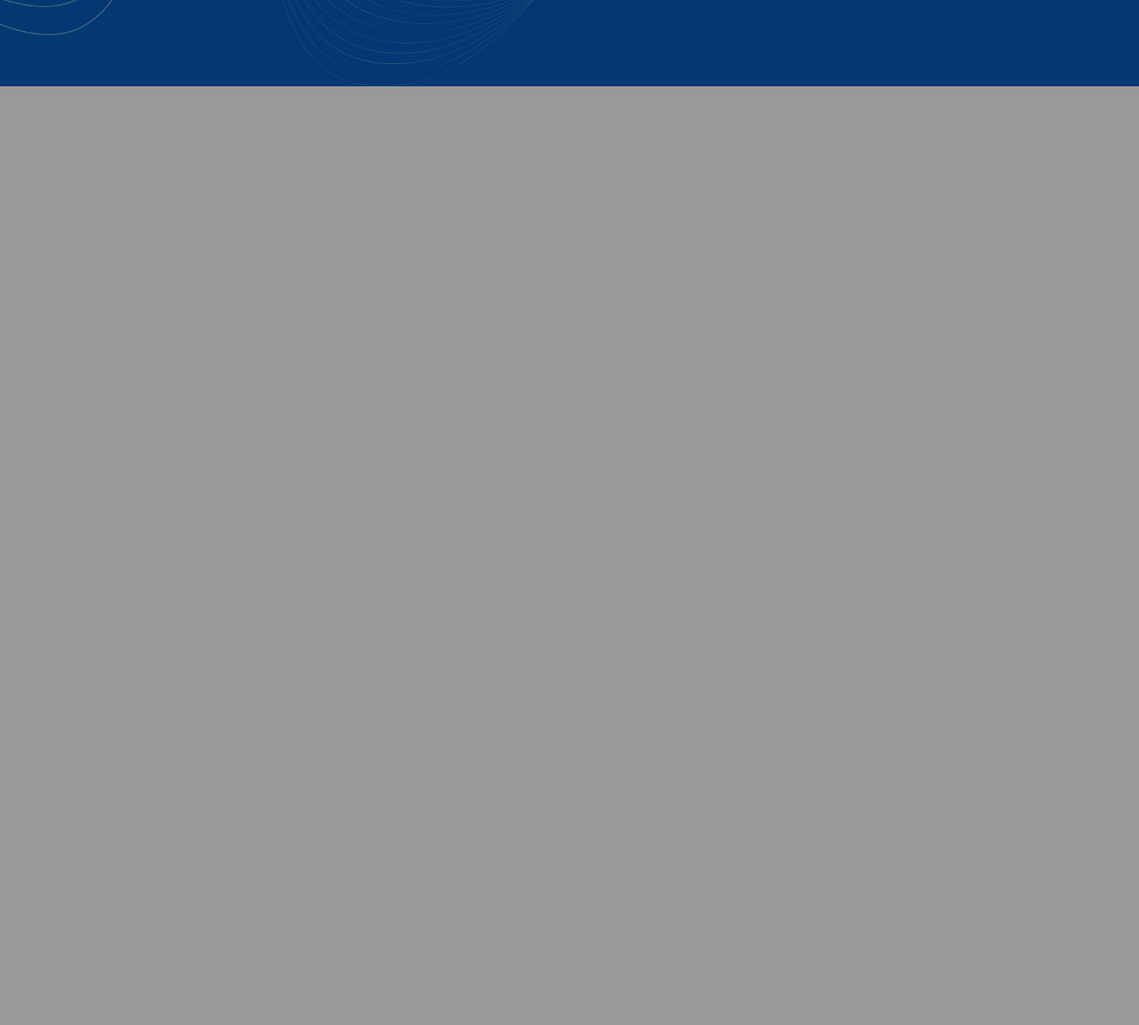
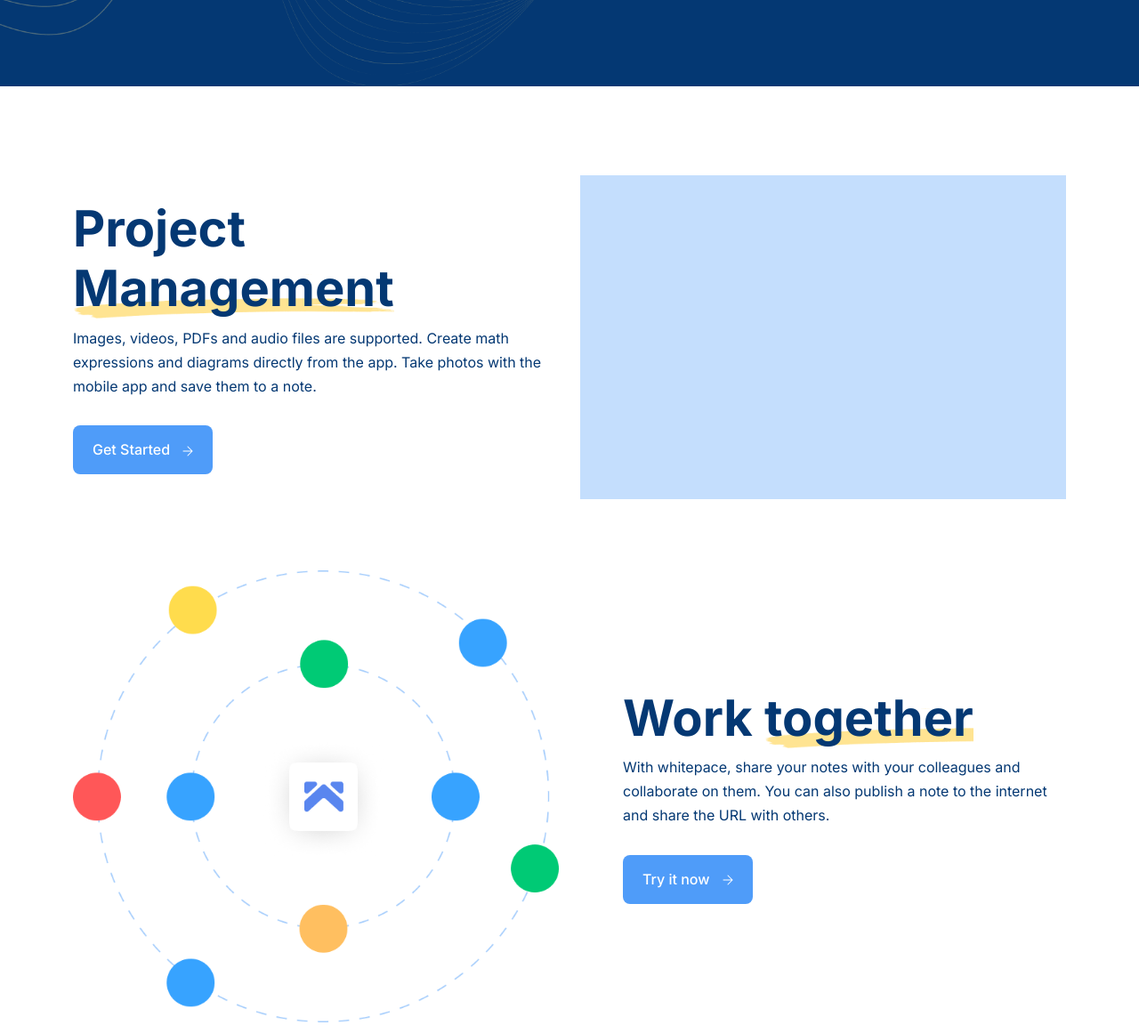
Before and after one commit to tuser-debnath/whitespace, a plain HTML site: page index.html in a window 1280 px wide. Shown: the part 570-1722 px from the top of the page at 89% size. Before the commit the page ends 800 px from the top, so only its background shows below. Drawn offline with nearby package versions, Linux system fonts and the light colour scheme.

Commit message:
Management Area End

```diff
--- a/index.html
+++ b/index.html
@@ -119,7 +119,8 @@
 
     <!-- Main Area Start -->
     <main class="main-area">
-      <section class="hero-area">
+      <!-- Hero Area Start -->
+      <section class="hero-area section-padding">
         <div class="container">
           <div class="row">
             <div class="col-lg-6 d-flex align-items-center">
@@ -147,6 +148,62 @@
           </div>
         </div>
       </section>
+      <!-- Hero Area End -->
+
+      <!-- Management Area Start -->
+      <section class="management-area section-padding">
+        <div class="container">
+          <div class="project-management">
+            <div class="row">
+              <div class="col-lg-6 d-flex align-items-center">
+                <div class="theme-text">
+                  <h3>Project <br /><span>Management</span></h3>
+                  <p>
+                    Images, videos, PDFs and audio files are supported. Create
+                    math expressions and diagrams directly from the app. Take
+                    photos with the mobile app and save them to a note.
+                  </p>
+                  <a href="#" class="theme-button"
+                    >Get Started
+                    <img src="images/icon.png" alt="" />
+                  </a>
+                </div>
+              </div>
+              <div class="col-lg-6">
+                <div class="project-image">
+                  <img src="images/image-container.png" alt="" class="w-100" />
+                </div>
+              </div>
+            </div>
+          </div>
+          <div class="work-management">
+            <div class="row">
+              <div class="col-lg-6 order-lg-1 order-2">
+                <div class="work-image">
+                  <img src="images/work-image.png" alt="" class="w-100" />
+                </div>
+              </div>
+              <div
+                class="col-lg-6 d-flex align-items-center order-lg-1 order-1"
+              >
+                <div class="theme-text ps-0 ps-lg-5">
+                  <h3>Work <span>together</span></h3>
+                  <p>
+                    With whitepace, share your notes with your colleagues and
+                    collaborate on them. You can also publish a note to the
+                    internet and share the URL with others.
+                  </p>
+                  <a href="#" class="theme-button"
+                    >Try it now
+                    <img src="images/icon.png" alt="" />
+                  </a>
+                </div>
+              </div>
+            </div>
+          </div>
+        </div>
+      </section>
+      <!-- Management Area End -->
     </main>
     <!-- Main Area End -->
     <script
--- a/style.css
+++ b/style.css
@@ -16,12 +16,6 @@ body {
   font-family: "Inter", sans-serif;
   line-height: 1.7;
   background-color: #999;
-}
-h1,
-h2,
-h3,
-h4 {
-  line-height: 1.3;
 }
 
 .theme-button {
@@ -49,6 +43,49 @@ h4 {
   font-weight: 500;
   border-radius: 8px;
   margin-left: 35px !important;
+}
+.section-padding {
+  padding: 100px 0;
+}
+@media (max-width: 991px) {
+  .section-padding {
+    padding: 70px 0;
+  }
+}
+@media (max-width: 991px) {
+  .theme-text {
+    text-align: center;
+  }
+}
+.theme-text h3 {
+  font-size: 56px;
+  font-weight: 700;
+  color: #043873;
+}
+@media (max-width: 991px) {
+  .theme-text h3 {
+    font-size: 30px;
+  }
+}
+.theme-text p {
+  color: #043873;
+  margin-bottom: 30px;
+}
+.theme-text span {
+  position: relative;
+  z-index: 1;
+}
+.theme-text span::after {
+  position: absolute;
+  content: "";
+  width: 100%;
+  height: 52px;
+  bottom: 0;
+  left: 0;
+  background-image: url(images/element.png);
+  background-repeat: no-repeat;
+  background-size: cover;
+  z-index: -1;
 }
 
 /*
@@ -103,7 +140,6 @@ Header Css Start
   background-position: center;
   background-size: cover;
   background-repeat: no-repeat;
-  padding: 100px 0;
 }
 .hero-text h2 {
   font-size: 48px;
@@ -127,3 +163,21 @@ Header Css Start
     margin-bottom: 30px;
   }
 }
+
+/* Management Area Css Start */
+
+.management-area {
+  background-color: #fff;
+}
+.work-management {
+  margin-top: 80px;
+}
+@media (max-width: 991px) {
+  .management-area .theme-button {
+    width: 80%;
+    margin-bottom: 30px;
+  }
+  .work-management {
+    margin-top: 50px;
+  }
+}
```
Also changed, not shown: images/element.png (added), images/work-image.png (added).
